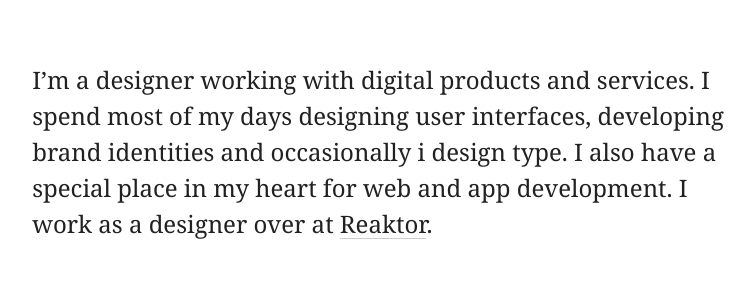
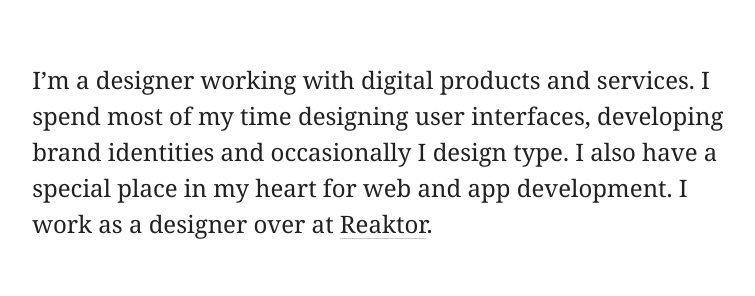
Before and after one commit to mlindholm/homepage, a Jekyll site: the page built from index.html, in a window 1280 px wide. Shown: the part 190-486 px from the top of the page, without its empty margins (83-838 px from the left). Built offline with Jekyll 4.4.1, drawn with Linux system fonts in a browser that asks for light colours; nearby versions of some CDN libraries.

Commit message:
Update index.html

```diff
--- a/index.html
+++ b/index.html
@@ -3,7 +3,7 @@ layout: page
 title: Mathias Lindholm is a designer from Helsinki
 ---
 
-<p class="large">I’m a designer working with digital products and services. I spend most of my days designing user interfaces, developing brand identities and occasionally i design type. I also have a special place in my heart for web and app development. I work as a designer over at <a href="http://reaktor.com">Reaktor</a>.</p>
+<p class="large">I’m a designer working with digital products and services. I spend most of my time designing user interfaces, developing brand identities and occasionally I design type. I also have a special place in my heart for web and app development. I work as a designer over at <a href="http://reaktor.com">Reaktor</a>.</p>
 
 <div class="space"></div>
 
```
